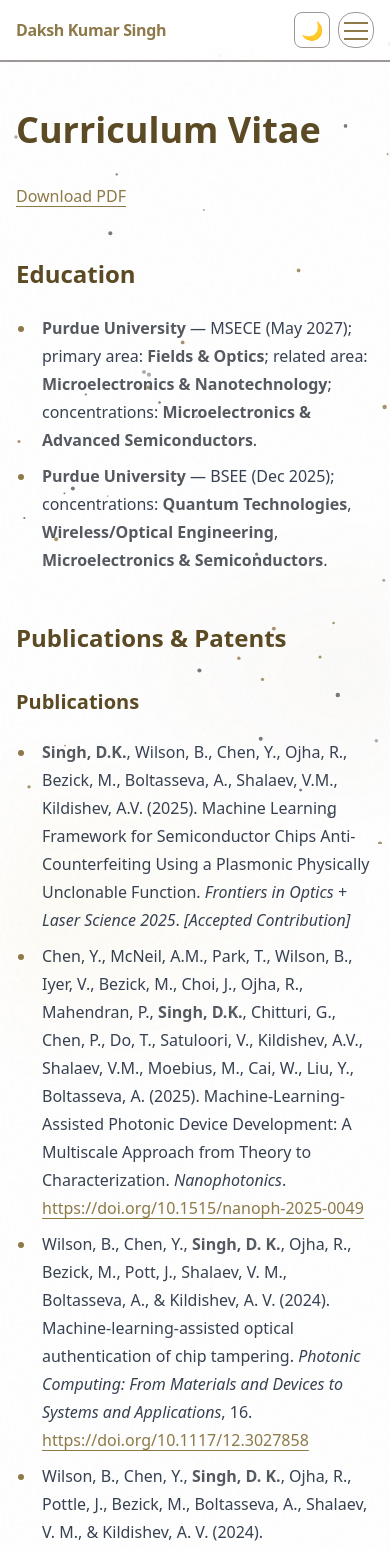
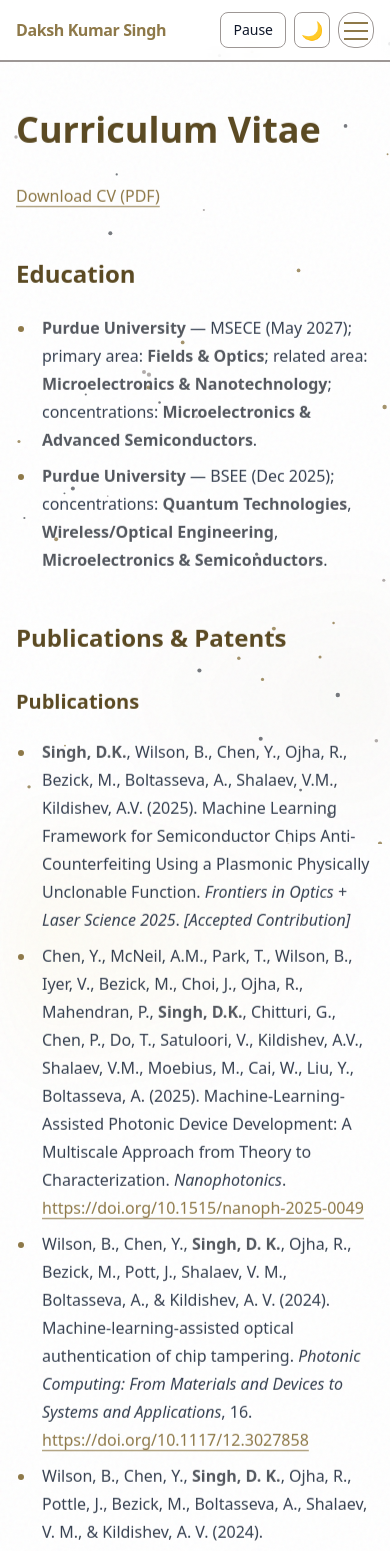
Before and after one commit to daksh-kumar-singh/dakshks, a Next.js app: page /cv in a window 390 px wide. Shown: the top 1551 px of the page. Built offline with nearby package versions, Linux system fonts and the light colour scheme.

Commit message:
Revert "Made changes to comply with W3C/WHATWG standards"
This reverts commit 106647e097749316c1fbcf6fe31fc7c82c7af044.

```diff
--- a/src/app/cv/page.tsx
+++ b/src/app/cv/page.tsx
@@ -3,12 +3,10 @@
 import Link from "next/link";
 import Reveal from "@/components/Reveal";
 import Particles from "@/components/Particles";
-import TagList from "@/components/TagList";
 
 export const metadata = { title: "CV — Daksh K. Singh" };
 
 export default function CVPage() {
-  // unified bullet styling (light/dark markers, outside bullets)
   const ulCls =
     "list-disc list-outside pl-5 marker:text-[rgb(var(--p-rush))] dark:marker:text-[rgb(var(--p-gold))]";
 
@@ -16,7 +14,7 @@
     <>
       <SiteHeader />
       <main className="relative mx-auto max-w-3xl px-4 py-12 prose dark:prose-invert overflow-x-hidden overflow-clip">
-        {/* Side quantum/molecule effects (particles) */}
+        {/* Side effects */}
         <div className="pointer-events-none absolute left-[-16px] top-0 h-full w-16 md:left-[-40px] md:w-32 -z-10">
           <Particles />
         </div>
@@ -24,47 +22,47 @@
           <Particles />
         </div>
 
-        {/* Title */}
         <Reveal as="div">
           <h1>Curriculum Vitae</h1>
         </Reveal>
+
+        {/* Descriptive, same-tab link (avoids AAA target=_blank warning) */}
         <p>
           <Reveal as="span">
-            <Link href="/cv/Daksh_Singh_CV.pdf">Download PDF</Link>
+            <Link href="/cv/Daksh_Singh_CV.pdf" download className="underline underline-offset-4">
+              Download CV (PDF)
+            </Link>
           </Reveal>
         </p>
 
         {/* =========================
-            EDUCATION
+            EDUCATION (item-by-item)
            ========================= */}
         <section>
           <Reveal as="div">
             <h2>Education</h2>
           </Reveal>
-          <TagList
-            items={[
-              <>
+          <ul className={ulCls}>
+            <li>
+              <Reveal as="span">
                 <strong>Purdue University</strong> — MSECE (May 2027); primary area:{" "}
                 <strong>Fields &amp; Optics</strong>; related area:{" "}
                 <strong>Microelectronics &amp; Nanotechnology</strong>; concentrations:{" "}
                 <strong>Microelectronics &amp; Advanced Semiconductors</strong>.
-              </>,
-              <>
+              </Reveal>
+            </li>
+            <li>
+              <Reveal as="span">
                 <strong>Purdue University</strong> — BSEE (Dec 2025); concentrations:{" "}
                 <strong>Quantum Technologies</strong>, <strong>Wireless/Optical Engineering</strong>,{" "}
                 <strong>Microelectronics &amp; Semiconductors</strong>.
-              </>,
-            ]}
-            className={ulCls}
-            itemClassName=""
-            delayStep={40}
-            once
-            ariaLabel="Education list"
-          />
+              </Reveal>
+            </li>
+          </ul>
         </section>
 
         {/* =================================
-            PUBLICATIONS & PATENTS
+            PUBLICATIONS & PATENTS (per item)
            ================================= */}
         <section>
           <Reveal as="div">
@@ -74,19 +72,17 @@
           <Reveal as="div">
             <h3>Publications</h3>
           </Reveal>
-          <TagList
-            className={ulCls}
-            delayStep={40}
-            once
-            ariaLabel="Publications list"
-            items={[
-              <>
+          <ul className={ulCls}>
+            <li>
+              <Reveal as="span">
                 <strong>Singh, D.K.</strong>, Wilson, B., Chen, Y., Ojha, R., Bezick, M., Boltasseva, A., Shalaev,
                 V.M., Kildishev, A.V. (2025). Machine Learning Framework for Semiconductor Chips Anti-Counterfeiting
                 Using a Plasmonic Physically Unclonable Function. <em>Frontiers in Optics + Laser Science 2025</em>.{" "}
                 <em>[Accepted Contribution]</em>
-              </>,
-              <>
+              </Reveal>
+            </li>
+            <li>
+              <Reveal as="span">
                 Chen, Y., McNeil, A.M., Park, T., Wilson, B., Iyer, V., Bezick, M., Choi, J., Ojha, R., Mahendran, P.,{" "}
                 <strong>Singh, D.K.</strong>, Chitturi, G., Chen, P., Do, T., Satuloori, V., Kildishev, A.V., Shalaev,
                 V.M., Moebius, M., Cai, W., Liu, Y., Boltasseva, A. (2025). Machine-Learning-Assisted Photonic Device
@@ -94,81 +90,77 @@
                 <a href="https://doi.org/10.1515/nanoph-2025-0049" target="_blank" rel="noopener noreferrer">
                   https://doi.org/10.1515/nanoph-2025-0049
                 </a>
-              </>,
-              <>
+              </Reveal>
+            </li>
+            <li>
+              <Reveal as="span">
                 Wilson, B., Chen, Y., <strong>Singh, D. K.</strong>, Ojha, R., Bezick, M., Pott, J., Shalaev, V. M.,
-                Boltasseva, A., &amp; Kildishev, A. V. (2024). Machine-learning-assisted optical authentication of
-                chip tampering. <em>Photonic Computing: From Materials and Devices to Systems and Applications</em>,
-                16.{" "}
+                Boltasseva, A., &amp; Kildishev, A. V. (2024). Machine-learning-assisted optical authentication of chip
+                tampering. <em>Photonic Computing: From Materials and Devices to Systems and Applications</em>, 16.{" "}
                 <a href="https://doi.org/10.1117/12.3027858" target="_blank" rel="noopener noreferrer">
                   https://doi.org/10.1117/12.3027858
                 </a>
-              </>,
-              <>
+              </Reveal>
+            </li>
+            <li>
+              <Reveal as="span">
                 Wilson, B., Chen, Y., <strong>Singh, D. K.</strong>, Ojha, R., Pottle, J., Bezick, M., Boltasseva, A.,
                 Shalaev, V. M., &amp; Kildishev, A. V. (2024). Authentication through residual attention-based
                 processing of tampered optical responses. <em>Advanced Photonics</em>, 6(05).{" "}
                 <a href="https://doi.org/10.1117/1.ap.6.5.056002" target="_blank" rel="noopener noreferrer">
                   https://doi.org/10.1117/1.ap.6.5.056002
                 </a>
-              </>,
-            ]}
-          />
+              </Reveal>
+            </li>
+          </ul>
 
           <Reveal as="div">
             <h3>Patents</h3>
           </Reveal>
-          <TagList
-            className={ulCls}
-            delayStep={40}
-            once
-            ariaLabel="Patents list"
-            items={[
-              <>
+          <ul className={ulCls}>
+            <li>
+              <Reveal as="span">
                 First Inventor: <strong>Kildishev, Alexander V.</strong>; Co-Inventors:{" "}
                 <strong>Singh, Daksh Kumar</strong>; Wilson, Blake A.; Chen, Yuheng; Ojha, Rohan; Pottle, Jaxon;
                 Bezick, Michael; Boltasseva, Alexandra; Shalaev, Vladimir M. (2024).{" "}
                 <em>ML Assisted Authentication via Tampered Optical Responses</em>. Application No. 19/233,515, filed
                 June 10, 2025. <strong>Patent Pending</strong>.
-              </>,
-            ]}
-          />
+              </Reveal>
+            </li>
+          </ul>
 
           <Reveal as="div">
             <h3>Conference Presentations</h3>
           </Reveal>
-          <TagList
-            className={ulCls}
-            delayStep={40}
-            once
-            ariaLabel="Conference presentations list"
-            items={[
-              <>
+          <ul className={ulCls}>
+            <li>
+              <Reveal as="span">
                 <strong>Singh, D. K.</strong>, Ojha, R.; Co-Authors: Chen, Y., Wilson, B., Shalaev, V., Boltasseva, A.,
                 Kildishev, A. (2023). Machine Learning Assisted Realization of PUFs with Random Plasmonic Systems.{" "}
                 <em>Cyberinfrastructure Symposium, RCAC</em>, West Lafayette, IN.
-              </>,
-              <>
+              </Reveal>
+            </li>
+            <li>
+              <Reveal as="span">
                 <strong>Singh, D. K.</strong>, Chen, Y.; Authors: Kudyshev, Z., Bogdanov, S., Isacsson, T., Kildishev,
                 A., Boltasseva, A., Shalaev, V. (2023). Rapid Classification of Quantum Sources Enabled by Machine
                 Learning. <em>Quantum Science Center All-Hands Meeting</em>, Nashville, TN.
-              </>,
-            ]}
-          />
+              </Reveal>
+            </li>
+          </ul>
         </section>
 
         {/* =============================
-            RESEARCH EXPERIENCE (kept nested lists as-is)
+            RESEARCH EXPERIENCE (per li)
            ============================= */}
         <section>
           <Reveal as="div">
             <h2>Research Experience</h2>
           </Reveal>
 
-          <div className="space-y-6">
-            {/* Role 1 */}
-            <div>
-              <Reveal as="div">
+          <ul className={`${ulCls} space-y-6`}>
+            <li>
+              <Reveal as="span">
                 <>
                   <strong>Undergraduate Research Assistant</strong>
                   <br />
@@ -180,6 +172,7 @@
                   <strong>Dates:</strong> January 2023 – Present
                 </>
               </Reveal>
+
               <ul className={ulCls + " mt-2 space-y-1"}>
                 <li>
                   <Reveal as="span">
@@ -201,11 +194,10 @@
                   </Reveal>
                 </li>
               </ul>
-            </div>
+            </li>
 
-            {/* Role 2 */}
-            <div>
-              <Reveal as="div">
+            <li>
+              <Reveal as="span">
                 <>
                   <strong>Summer 2025 Research</strong>
                   <br />
@@ -239,11 +231,10 @@
                   </Reveal>
                 </li>
               </ul>
-            </div>
+            </li>
 
-            {/* Role 3 */}
-            <div>
-              <Reveal as="div">
+            <li>
+              <Reveal as="span">
                 <>
                   <strong>Summer 2024 Research</strong>
                   <br />
@@ -272,11 +263,10 @@
                   </Reveal>
                 </li>
               </ul>
-            </div>
+            </li>
 
-            {/* Role 4 */}
-            <div>
-              <Reveal as="div">
+            <li>
+              <Reveal as="span">
                 <>
                   <strong>Summer Undergraduate Research Fellow (SURF)</strong>
                   <br />
@@ -321,11 +311,10 @@
                   <Reveal as="span">Integrated optical components, detectors, and software into a functional platform.</Reveal>
                 </li>
               </ul>
-            </div>
+            </li>
 
-            {/* Role 5 */}
-            <div>
-              <Reveal as="div">
+            <li>
+              <Reveal as="span">
                 <>
                   <strong>First-Time Researcher Fellow</strong>
                   <br />
@@ -348,85 +337,79 @@
                   </Reveal>
                 </li>
               </ul>
-            </div>
-          </div>
+            </li>
+          </ul>
         </section>
 
         {/* ===========
-            SKILLS
+            SKILLS (per li)
            =========== */}
         <section>
           <Reveal as="div">
             <h2>Skills</h2>
           </Reveal>
-          <TagList
-            className={ulCls}
-            delayStep={30}
-            once
-            ariaLabel="Skills list"
-            items={[
-              <>
+          <ul className={ulCls}>
+            <li>
+              <Reveal as="span">
                 <strong>Fabrication &amp; Processing:</strong> E-beam lithography, photolithography, pulsed laser
                 deposition (PLD), metal evaporation &amp; sputtering, CVD, 2D material exfoliation &amp; transfer.
-              </>,
-              <>
+              </Reveal>
+            </li>
+            <li>
+              <Reveal as="span">
                 <strong>Characterization &amp; Assembly:</strong> Ellipsometry (VASE), dark-field microscopy, SEM, AFM,
                 photoluminescence (PL), g2 correlation, optical alignment, lens/mirror system integration.
-              </>,
-              <>
+              </Reveal>
+            </li>
+            <li>
+              <Reveal as="span">
                 <strong>Simulation &amp; Computation:</strong> Ansys Lumerical FDTD, Ansys HFSS, Tidy3D FDTD, RCWA
                 (GRCWA/S4), KiCad, LTspice, MATLAB, Python (ML/AI), HDL (Verilog/SystemVerilog), QICK, Qiskit.
-              </>,
-              <>
+              </Reveal>
+            </li>
+            <li>
+              <Reveal as="span">
                 <strong>Soft Skills:</strong> Leadership, communication, documentation, time management, teamwork.
-              </>,
-              <>
+              </Reveal>
+            </li>
+            <li>
+              <Reveal as="span">
                 <strong>Languages:</strong> English (Native/Bilingual), Hindi (Native/Bilingual).
-              </>,
-            ]}
-          />
+              </Reveal>
+            </li>
+          </ul>
         </section>
 
         {/* ============================
-            HONORS & AFFILIATIONS
+            HONORS & AFFILIATIONS (per li)
            ============================ */}
         <section>
           <Reveal as="div">
             <h2>Honors &amp; Fellowships</h2>
           </Reveal>
-          <TagList
-            className={ulCls}
-            delayStep={30}
-            once
-            ariaLabel="Honors and fellowships list"
-            items={[
-              <><strong>Dean’s List</strong> — 6/6 semesters (Fall 2022 – Spring 2025)</>,
-              <><strong>Semester Honors</strong> — 5/6 semesters</>,
-              <><strong>Summer Undergraduate Research Fellowship (SURF)</strong> — Summer 2023</>,
-              <><strong>Best Poster Presentation</strong> — Purdue Summer Research Symposium (Aug 2023)</>,
-              <><strong>First-Time Researcher Fellowship</strong> — Jan 2023</>,
-            ]}
-          />
+          <ul className={ulCls}>
+            <li><Reveal as="span"><strong>Dean’s List</strong> — 6/6 semesters (Fall 2022 – Spring 2025)</Reveal></li>
+            <li><Reveal as="span"><strong>Semester Honors</strong> — 5/6 semesters</Reveal></li>
+            <li><Reveal as="span"><strong>Summer Undergraduate Research Fellowship (SURF)</strong> — Summer 2023</Reveal></li>
+            <li><Reveal as="span"><strong>Best Poster Presentation</strong> — Purdue Summer Research Symposium (Aug 2023)</Reveal></li>
+            <li><Reveal as="span"><strong>First-Time Researcher Fellowship</strong> — Jan 2023</Reveal></li>
+          </ul>
         </section>
 
         <section>
           <Reveal as="div">
             <h2>Professional Affiliations</h2>
           </Reveal>
-          <TagList
-            className={ulCls}
-            delayStep={30}
-            once
-            ariaLabel="Professional affiliations list"
-            items={[
-              <><strong>Optica</strong> (Purdue University Chapter) — Treasurer</>,
-              <><strong>DOE Quantum Science Center</strong> (QSC)</>,
-              <><strong>Semiconductor Student Alliance</strong> — Purdue Chapter</>,
-              <>
+          <ul className={ulCls}>
+            <li><Reveal as="span"><strong>Optica</strong> (Purdue University Chapter) — Treasurer</Reveal></li>
+            <li><Reveal as="span"><strong>DOE Quantum Science Center</strong> (QSC)</Reveal></li>
+            <li><Reveal as="span"><strong>Semiconductor Student Alliance</strong> — Purdue Chapter</Reveal></li>
+            <li>
+              <Reveal as="span">
                 <strong>Collaborator:</strong> QuEra Computing Inc., Microsoft Azure Quantum, Quantinuum
-              </>,
-            ]}
-          />
+              </Reveal>
+            </li>
+          </ul>
         </section>
       </main>
       <SiteFooter />
--- a/src/components/Reveal.tsx
+++ b/src/components/Reveal.tsx
@@ -1,84 +1,67 @@
 "use client";
 
-import { useEffect, useRef, ReactNode } from "react";
+import { useEffect, useRef, useState, ElementType } from "react";
 
 type RevealProps = {
-  /** The element to render (defaults to 'div'). */
-  as?: keyof JSX.IntrinsicElements;
-  children: ReactNode;
+  children: React.ReactNode;
+  /** HTML tag to render. Use "span" inside list items to avoid breaking bullets. */
+  as?: ElementType;
   className?: string;
-  /** Optional stagger (ms). */
+  /** Optional stagger (ms) */
   delay?: number;
-  /** If true, animate in once and never un-reveal. */
+  /** If true, animate in once and never un-reveal */
   once?: boolean;
-
-  /* Common explicit props (no ...rest) */
-  id?: string;
-  role?: string;
-  tabIndex?: number;
-  ariaLabel?: string;       // maps to aria-label
-  ariaHidden?: boolean;     // maps to aria-hidden
-  title?: string;
 };
 
 export default function Reveal({
-  as = "div",
   children,
+  as: Tag = "span",
   className = "",
   delay = 0,
   once = false,
-  id,
-  role,
-  tabIndex,
-  ariaLabel,
-  ariaHidden,
-  title,
 }: RevealProps) {
   const ref = useRef<HTMLElement | null>(null);
+  const [show, setShow] = useState(false);
+  const [hasShown, setHasShown] = useState(false);
 
   useEffect(() => {
     const el = ref.current;
     if (!el) return;
 
     // Respect reduced motion
-    const reduce =
-      typeof window !== "undefined" &&
-      window.matchMedia?.("(prefers-reduced-motion: reduce)")?.matches;
-
+    const reduce = window.matchMedia("(prefers-reduced-motion: reduce)").matches;
     if (reduce) {
-      el.classList.add("reveal-in");
+      setShow(true);
+      setHasShown(true);
       return;
     }
 
     const io = new IntersectionObserver(
       ([entry]) => {
         if (entry.isIntersecting) {
-          el.classList.add("reveal-in");
-          if (once) io.disconnect();
+          setShow(true);
+          setHasShown(true);
+          if (once) {
+            io.disconnect();
+          }
         } else if (!once) {
-          el.classList.remove("reveal-in");
+          setShow(false);
         }
       },
-      { threshold: 0.12, rootMargin: "0px 0px -10% 0px" }
+      { threshold: 0.15, rootMargin: "0px 0px -10% 0px" }
     );
 
     io.observe(el);
     return () => io.disconnect();
   }, [once]);
 
-  const Tag = as as any;
-
   return (
     <Tag
-      ref={ref}
-      id={id}
-      role={role}
-      tabIndex={typeof tabIndex === "number" ? tabIndex : undefined}
-      aria-label={ariaLabel}
-      aria-hidden={typeof ariaHidden === "boolean" ? ariaHidden : undefined}
-      title={title}
-      style={{ transitionDelay: delay ? `${delay}ms` : undefined }}
-      className={["reveal-base", className].filter(Boolean).join(" ")}
+      ref={ref as any}
+      style={{ transitionDelay: `${delay}ms` }}
+      className={`reveal-base ${show ? "reveal-in" : hasShown ? "reveal-pending" : "reveal-pending"} ${
+        Tag === "span" ? "block" : ""
+      } ${className}`}
     >
       {children}
     </Tag>
--- a/src/components/TagList.tsx
+++ /dev/null
@@ -1,53 +0,0 @@
-"use client";
-
-import { ReactNode } from "react";
-import Reveal from "@/components/Reveal";
-
-type TagListProps = {
-  /** List tag to render */
-  as?: "ul" | "ol";
-  /** Array of list item contents */
-  items: ReactNode[];
-  /** Classes on list container */
-  className?: string;
-  /** Classes applied to each <li> */
-  itemClassName?: string;
-  /** Milliseconds per item stagger */
-  delayStep?: number;
-  /** If true, reveal-once for each item */
-  once?: boolean;
-  /** ARIA label for the list */
-  ariaLabel?: string;
-};
-
-export default function TagList({
-  as = "ul",
-  items,
-  className = "",
-  itemClassName = "",
-  delayStep = 0,
-  once = false,
-  ariaLabel,
-}: TagListProps) {
-  const ListTag = as;
-
-  return (
-    <ListTag
-      role="list"
-      aria-label={ariaLabel}
-      className={className}
-    >
-      {items.map((content, i) => (
-        <Reveal
-          key={i}
-          as="li"
-          className={itemClassName}
-          delay={delayStep ? i * delayStep : 0}
-          once={once}
-        >
-          {content}
-        </Reveal>
-      ))}
-    </ListTag>
-  );
-}
--- a/src/components/site-header.tsx
+++ b/src/components/site-header.tsx
@@ -14,6 +14,7 @@
 export default function SiteHeader() {
   const [open, setOpen] = useState(false);
   const [theme, setTheme] = useState<"light" | "dark">("light");
+  const [paused, setPaused] = useState(false);
 
   /* ---------------- Theme persistence ---------------- */
   useEffect(() => {
@@ -30,6 +31,23 @@
     localStorage.setItem("theme", next);
     document.documentElement.classList.toggle("dark", next === "dark");
   };
+
+  /* ---------------- Animation pause (a11y) ---------------- */
+  // Initialize from localStorage OR prefers-reduced-motion
+  useEffect(() => {
+    const stored = localStorage.getItem("animPaused");
+    const m = window.matchMedia?.("(prefers-reduced-motion: reduce)");
+    const shouldPause = stored === "true" || m?.matches || false;
+    setPaused(!!shouldPause);
+  }, []);
+
+  // Apply/remove .no-anim on <html>
+  useEffect(() => {
+    const el = document.documentElement;
+    if (paused) el.classList.add("no-anim");
+    else el.classList.remove("no-anim");
+    localStorage.setItem("animPaused", String(paused));
+  }, [paused]);
 
   /* ---------------- Menu behavior ---------------- */
   useEffect(() => {
@@ -66,7 +84,7 @@
         </div>
 
         {/* Desktop nav */}
-        <nav className="hidden items-center gap-5 md:flex" aria-label="Primary">
+        <nav className="hidden items-center gap-5 md:flex">
           {NAV.map((n) => (
             <Link
               key={n.href}
@@ -76,11 +94,24 @@
               {n.label}
             </Link>
           ))}
+
+          {/* Pause animations toggle (a11y) */}
+          <button
+            type="button"
+            onClick={() => setPaused((p) => !p)}
+            aria-pressed={paused}
+            aria-label={paused ? "Resume animations" : "Pause animations"}
+            title={paused ? "Resume animations" : "Pause animations"}
+            className="ml-3 flex h-8 items-center justify-center rounded-lg border border-brand px-3 text-sm hover:bg-muted focus:outline-none focus:ring-2 focus:ring-offset-2 focus:ring-yellow-600/60"
+          >
+            {paused ? "Play animations" : "Pause animations"}
+          </button>
+
           {/* Theme toggle */}
           <button
             onClick={toggleTheme}
             aria-label="Toggle dark mode"
-            className="ml-3 flex h-8 w-8 items-center justify-center rounded-lg border border-brand hover:bg-muted transition-colors"
+            className="ml-2 flex h-8 w-8 items-center justify-center rounded-lg border border-brand hover:bg-muted transition-colors"
           >
             {theme === "dark" ? (
               <span className="text-lg" role="img" aria-label="Light mode">
@@ -94,8 +125,19 @@
           </button>
         </nav>
 
-        {/* Mobile controls: theme + menu */}
+        {/* Mobile controls: pause + theme + menu */}
         <div className="flex items-center gap-2 md:hidden">
+          <button
+            type="button"
+            onClick={() => setPaused((p) => !p)}
+            aria-pressed={paused}
+            aria-label={paused ? "Resume animations" : "Pause animations"}
+            title={paused ? "Resume animations" : "Pause animations"}
+            className="flex h-9 items-center justify-center rounded-lg border border-brand px-3 text-sm hover:bg-muted focus:outline-none focus:ring-2 focus:ring-offset-2 focus:ring-yellow-600/60"
+          >
+            {paused ? "Play" : "Pause"}
+          </button>
+
           <button
             onClick={toggleTheme}
             aria-label="Toggle dark mode"
@@ -117,11 +159,9 @@
             aria-expanded={open}
             onClick={() => setOpen((v) => !v)}
             className="relative inline-flex h-9 w-9 items-center justify-center rounded-xl border border-brand"
-            type="button"
           >
             <span className="sr-only">Menu</span>
-            {/* NOTE: span (phrasing) instead of div (flow) to keep button valid */}
-            <span className="relative inline-block h-4 w-6">
+            <div className="relative h-4 w-6">
               <span
                 className={`absolute left-0 top-0 h-0.5 w-6 bg-[rgb(var(--p-rush))] transition-transform ${
                   open ? "translate-y-2 rotate-45" : ""
@@ -137,7 +177,7 @@
                   open ? "-translate-y-2 -rotate-45" : ""
                 }`}
               />
-            </span>
+            </div>
           </button>
         </div>
       </div>
@@ -148,7 +188,7 @@
           open ? "max-h-96" : "max-h-0"
         }`}
       >
-        <nav className="mx-auto grid max-w-5xl gap-1 px-4 py-3" aria-label="Mobile">
+        <nav className="mx-auto grid max-w-5xl gap-1 px-4 py-3">
           {NAV.map((n) => (
             <Link
               key={n.href}
```
